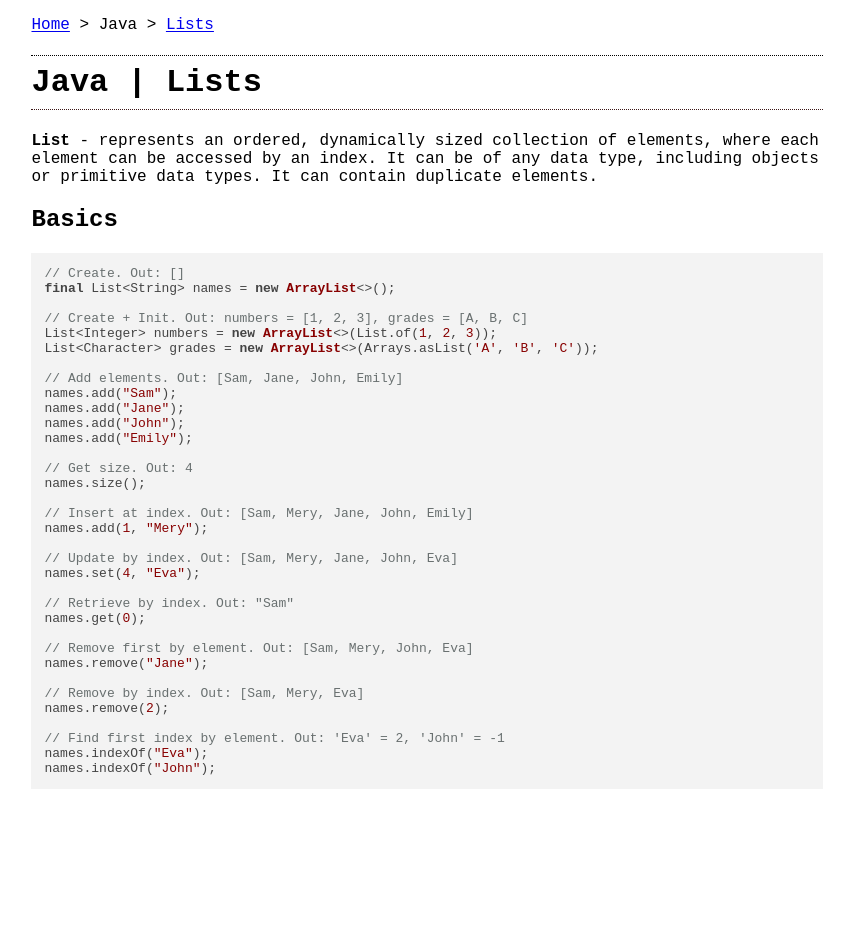
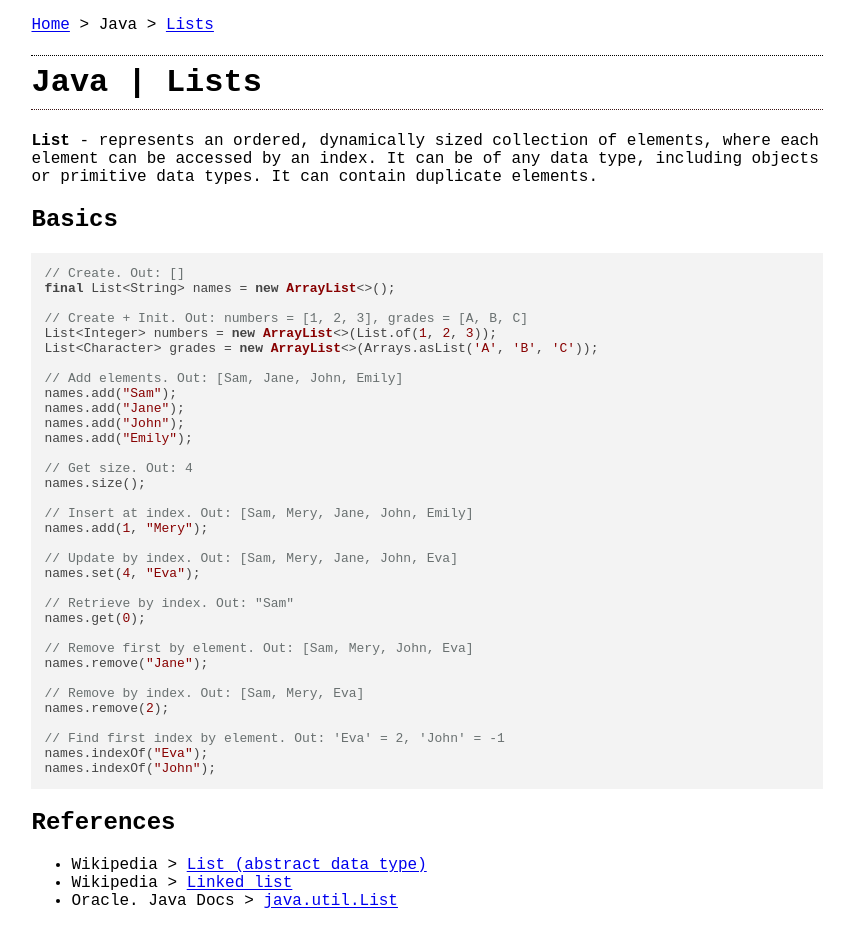
Before and after one commit to dnedzelskyi/eng_cheat_sheets, a Jekyll site: the page built from language_foundations/java_lists.md, in a window 1280 px wide. Shown: the whole page, without its empty margins (213-1062 px from the left). Built offline with Jekyll 4.4.1, drawn with Linux system fonts in a browser that asks for light colours; nearby versions of some CDN libraries; our own code applies the rules of GitHub Pages for plain Markdown files; comment, search, counter and statistics services are not loaded; before the commit the page ends 900 px from its top, so only the background shows below that.

````diff
--- a/language_foundations/java_lists.md
+++ b/language_foundations/java_lists.md
@@ -41,3 +41,8 @@ names.remove(2);
 names.indexOf("Eva");
 names.indexOf("John");
 ```
+
+## References
+- Wikipedia > [List (abstract data type)](https://en.wikipedia.org/wiki/List_(abstract_data_type))
+- Wikipedia > [Linked list](https://en.wikipedia.org/wiki/Linked_list)
+- Oracle. Java Docs > [java.util.List](https://docs.oracle.com/javase/8/docs/api/java/util/List.html)
````
Also changed, not shown: index.md (+1 -0 lines), language_foundations/java_queues.md (added, +41 -0 lines).
